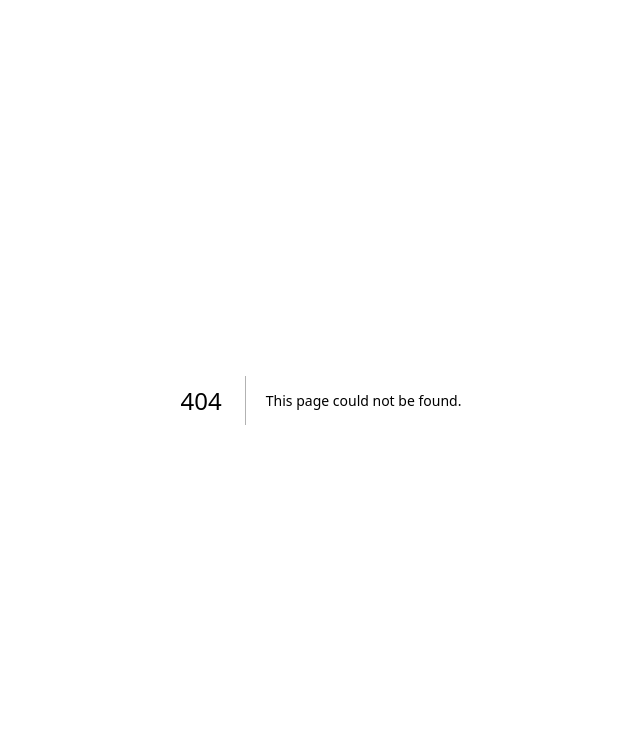
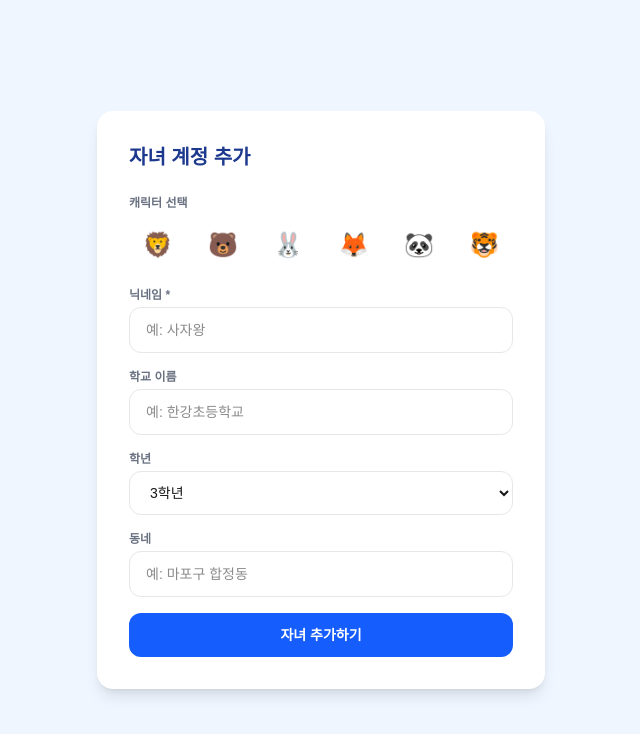
Before and after one commit to jaden4246/mock2, a Next.js app: page /children/new in a window 1280 px wide. Before the commit this address had no page. Shown: the top 734 px of the page, without its empty margins (319-959 px from the left). Built offline with nearby package versions, Linux system fonts and the light colour scheme.

Commit message:
feat: child account creation with parent link

```diff
--- /dev/null
+++ b/app/(parent)/children/new/actions.ts
@@ -0,0 +1,32 @@
+'use server'
+import { createClient } from '@/lib/supabase/server'
+import { redirect } from 'next/navigation'
+
+export async function createChild(prevState: { error?: string } | null, formData: FormData) {
+  const supabase = await createClient()
+  const { data: { user } } = await supabase.auth.getUser()
+  if (!user) return { error: '로그인이 필요합니다' }
+
+  const nickname = formData.get('nickname') as string
+  const avatar = formData.get('avatar') as string
+  const schoolName = formData.get('school_name') as string
+  const grade = Number(formData.get('grade'))
+  const district = formData.get('district') as string
+
+  // Validate grade
+  if (grade < 1 || grade > 6) return { error: '학년은 1~6학년만 가능합니다' }
+  // Validate nickname
+  if (!nickname || nickname.trim().length < 2) return { error: '닉네임을 2자 이상 입력해주세요' }
+
+  const { error } = await supabase.from('children').insert({
+    parent_id: user.id,
+    nickname: nickname.trim(),
+    avatar: avatar || 'lion',
+    school_name: schoolName?.trim() || null,
+    grade: grade || null,
+    district: district?.trim() || null,
+  })
+
+  if (error) return { error: '자녀 계정 생성 실패: ' + error.message }
+  redirect('/parent/dashboard')
+}
--- /dev/null
+++ b/app/(parent)/children/new/page.tsx
@@ -0,0 +1,118 @@
+'use client'
+import { createChild } from './actions'
+import { useActionState } from 'react'
+
+const AVATARS = ['lion', 'bear', 'rabbit', 'fox', 'panda', 'tiger']
+const AVATAR_EMOJI: Record<string, string> = {
+  lion: '🦁',
+  bear: '🐻',
+  rabbit: '🐰',
+  fox: '🦊',
+  panda: '🐼',
+  tiger: '🐯',
+}
+
+export default function NewChildPage() {
+  const [state, action, pending] = useActionState(createChild, null)
+
+  return (
+    <div className="min-h-screen bg-blue-50 flex items-center justify-center p-4">
+      <div className="bg-white rounded-2xl shadow-lg p-8 w-full max-w-md">
+        <h1 className="text-xl font-black text-blue-900 mb-6">자녀 계정 추가</h1>
+
+        {state?.error && (
+          <div role="alert" className="bg-red-50 rounded-xl p-3 mb-4 text-red-700 text-sm">
+            {state.error}
+          </div>
+        )}
+
+        <form action={action} className="flex flex-col gap-4">
+          <div>
+            <p className="text-xs font-bold text-gray-500 mb-2">캐릭터 선택</p>
+            <div className="grid grid-cols-6 gap-2">
+              {AVATARS.map((a, i) => (
+                <label key={a} className="cursor-pointer">
+                  <input
+                    type="radio"
+                    name="avatar"
+                    value={a}
+                    defaultChecked={i === 0}
+                    className="sr-only"
+                  />
+                  <div className="text-2xl text-center p-2 rounded-xl border-2 border-transparent hover:border-blue-300 has-[:checked]:border-blue-600 has-[:checked]:bg-blue-50">
+                    {AVATAR_EMOJI[a]}
+                  </div>
+                </label>
+              ))}
+            </div>
+          </div>
+
+          <div>
+            <label htmlFor="nickname" className="text-xs font-bold text-gray-500 block mb-1">
+              닉네임 *
+            </label>
+            <input
+              id="nickname"
+              name="nickname"
+              placeholder="예: 사자왕"
+              minLength={2}
+              maxLength={10}
+              className="w-full border border-gray-200 rounded-xl px-4 py-3 text-sm"
+              required
+            />
+          </div>
+
+          <div>
+            <label htmlFor="school_name" className="text-xs font-bold text-gray-500 block mb-1">
+              학교 이름
+            </label>
+            <input
+              id="school_name"
+              name="school_name"
+              placeholder="예: 한강초등학교"
+              className="w-full border border-gray-200 rounded-xl px-4 py-3 text-sm"
+            />
+          </div>
+
+          <div>
+            <label htmlFor="grade" className="text-xs font-bold text-gray-500 block mb-1">
+              학년
+            </label>
+            <select
+              id="grade"
+              name="grade"
+              className="w-full border border-gray-200 rounded-xl px-4 py-3 text-sm"
+              defaultValue="3"
+            >
+              {[1, 2, 3, 4, 5, 6].map((g) => (
+                <option key={g} value={g}>
+                  {g}학년
+                </option>
+              ))}
+            </select>
+          </div>
+
+          <div>
+            <label htmlFor="district" className="text-xs font-bold text-gray-500 block mb-1">
+              동네
+            </label>
+            <input
+              id="district"
+              name="district"
+              placeholder="예: 마포구 합정동"
+              className="w-full border border-gray-200 rounded-xl px-4 py-3 text-sm"
+            />
+          </div>
+
+          <button
+            type="submit"
+            disabled={pending}
+            className="bg-blue-600 text-white rounded-xl py-3 font-bold text-sm disabled:opacity-50"
+          >
+            {pending ? '추가 중...' : '자녀 추가하기'}
+          </button>
+        </form>
+      </div>
+    </div>
+  )
+}
--- a/app/(parent)/dashboard/page.tsx
+++ b/app/(parent)/dashboard/page.tsx
@@ -1,7 +1,15 @@
+import Link from 'next/link'
+
 export default function ParentDashboard() {
   return (
-    <div className="min-h-screen bg-gray-50 flex items-center justify-center">
-      <p className="text-gray-500">보호자 대시보드 (Task 7에서 구현)</p>
+    <div className="min-h-screen bg-gray-50 flex flex-col items-center justify-center gap-4">
+      <p className="text-gray-500">보호자 대시보드 (Task 7에서 완성)</p>
+      <Link
+        href="/parent/children/new"
+        className="bg-blue-600 text-white px-6 py-2 rounded-xl text-sm font-bold"
+      >
+        자녀 추가하기
+      </Link>
     </div>
   )
 }
```
